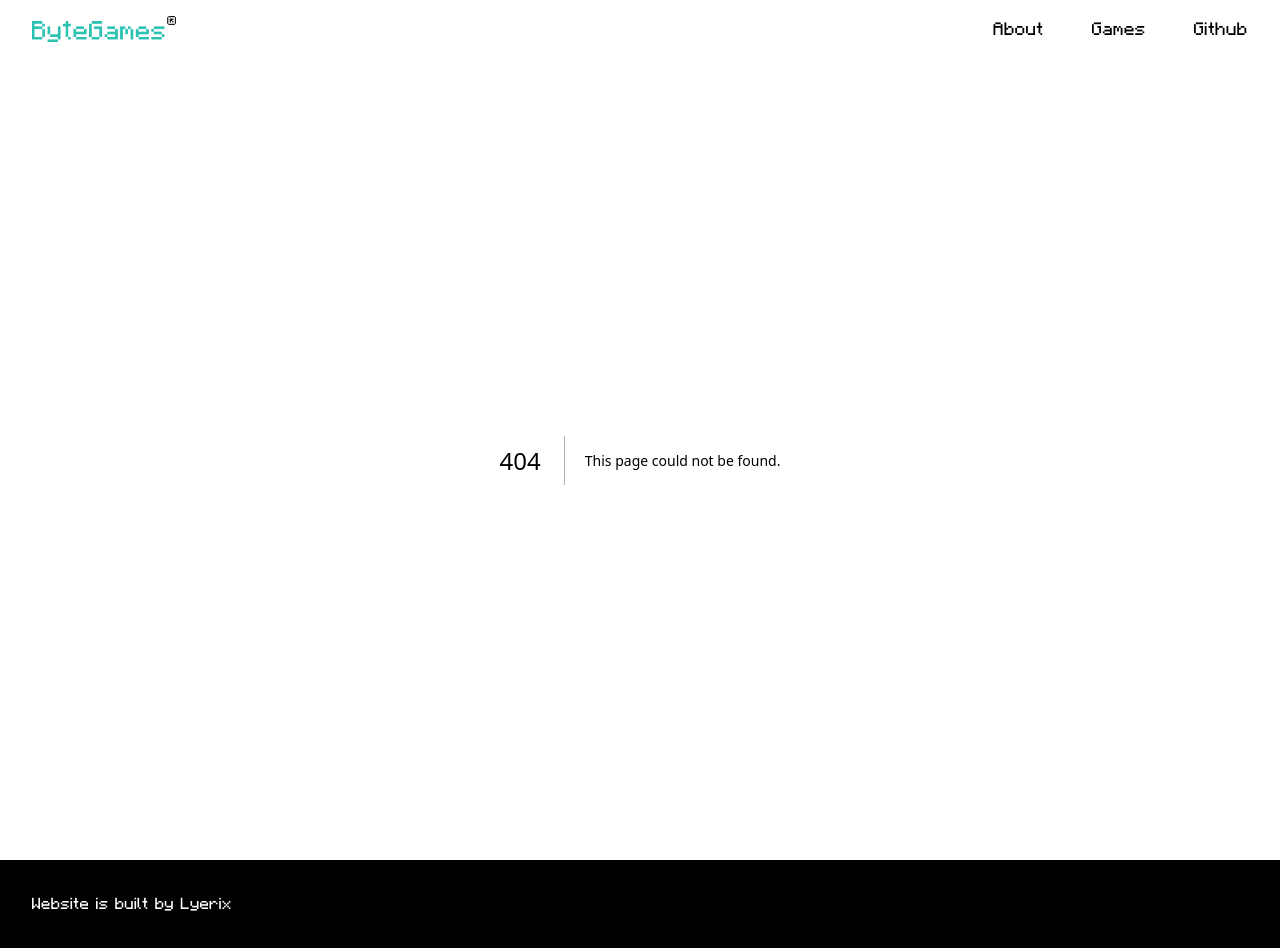
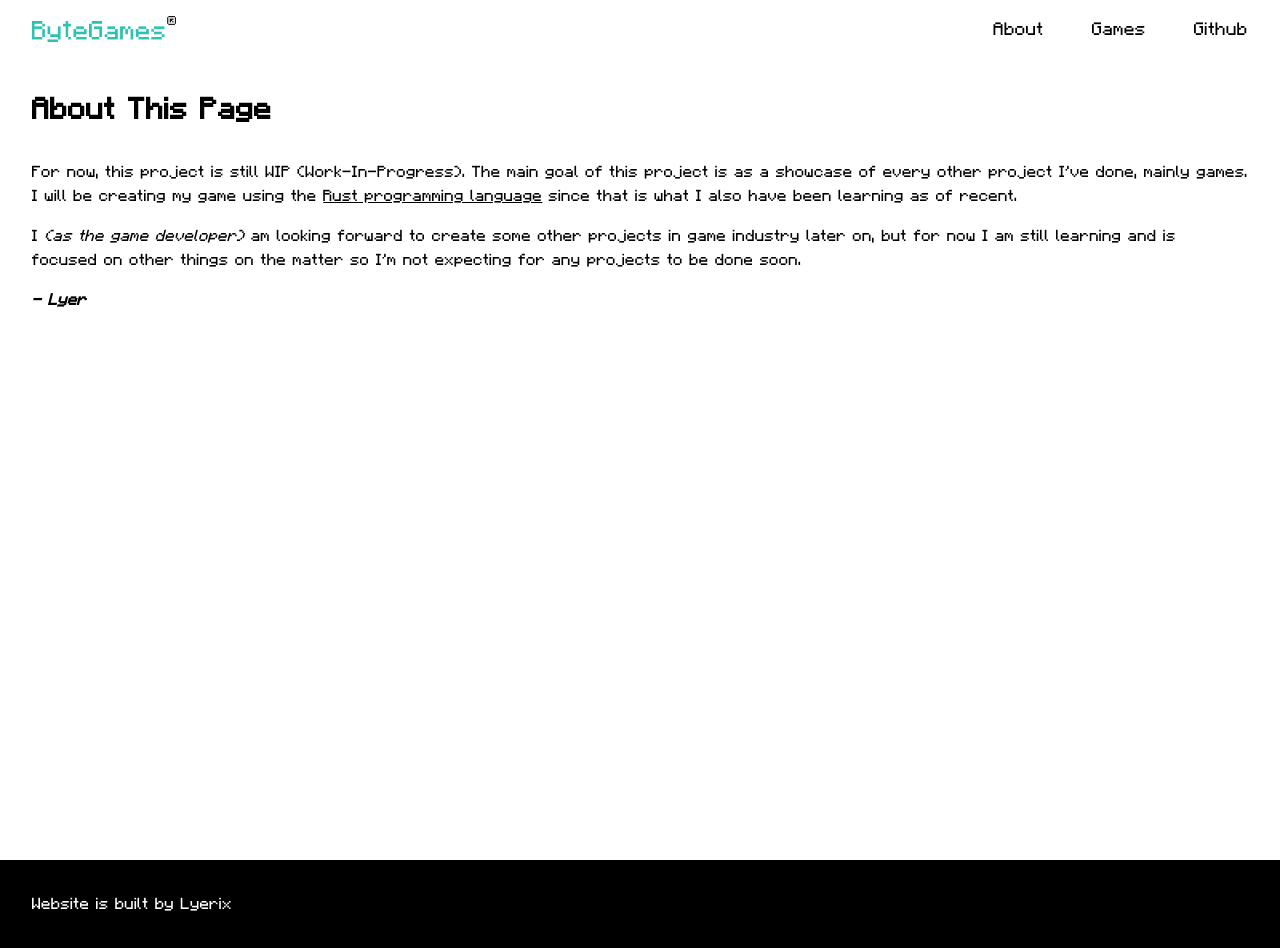
Before and after one commit to VinctLY/ByteGames-Game, a Next.js app in the folder client/: page /about in a window 1280 px wide. Before the commit this address had no page. Built offline with nearby package versions, Linux system fonts and the light colour scheme.

Commit message:
feat: add an about page

```diff
--- /dev/null
+++ b/client/src/app/about/page.tsx
@@ -0,0 +1,25 @@
+import { minecraft } from "../layout";
+
+export default function page() {
+	return (
+		<main className={`${minecraft.className} p-8 min-h-screen`}>
+			<h1 className="text-3xl font-bold mb-8">About This Page</h1>
+			<div className="*:mb-4">
+				<p>
+					For now, this project is still WIP (Work-In-Progress). The main goal of this project is
+					as a showcase of every other project I've done, mainly games. I will be creating my game
+					using the <a href="https://www.rust-lang.org/" className="underline">Rust programming language</a> since that is
+					what I also have been learning as of recent.
+				</p>
+				<p>
+					I <i>(as the game developer)</i> am looking forward to create some other projects in game
+					industry later on, but for now I am still learning and is focused on other things on the
+					matter so I'm not expecting for any projects to be done soon.
+				</p>
+				<i>
+					<b>- Lyer</b>
+				</i>
+			</div>
+		</main>
+	);
+}
```
